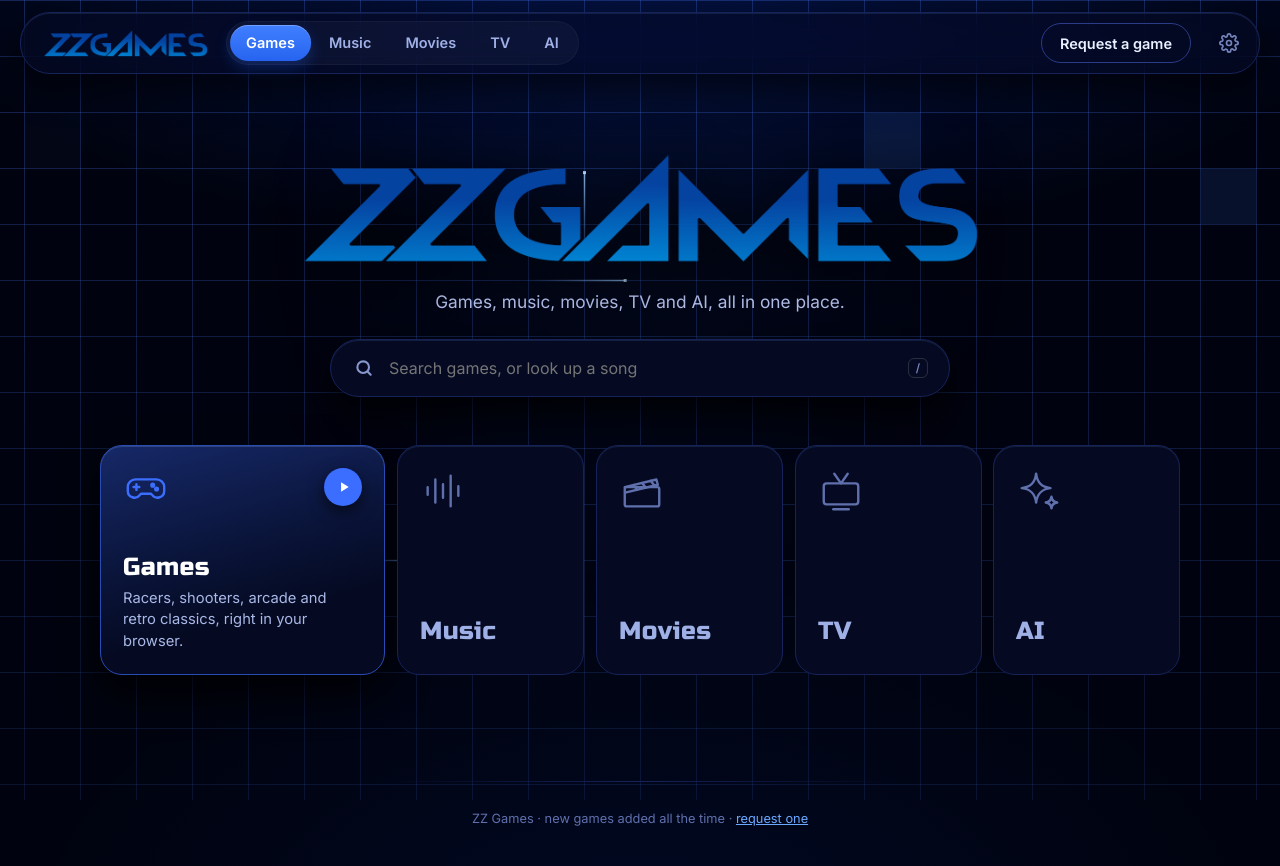
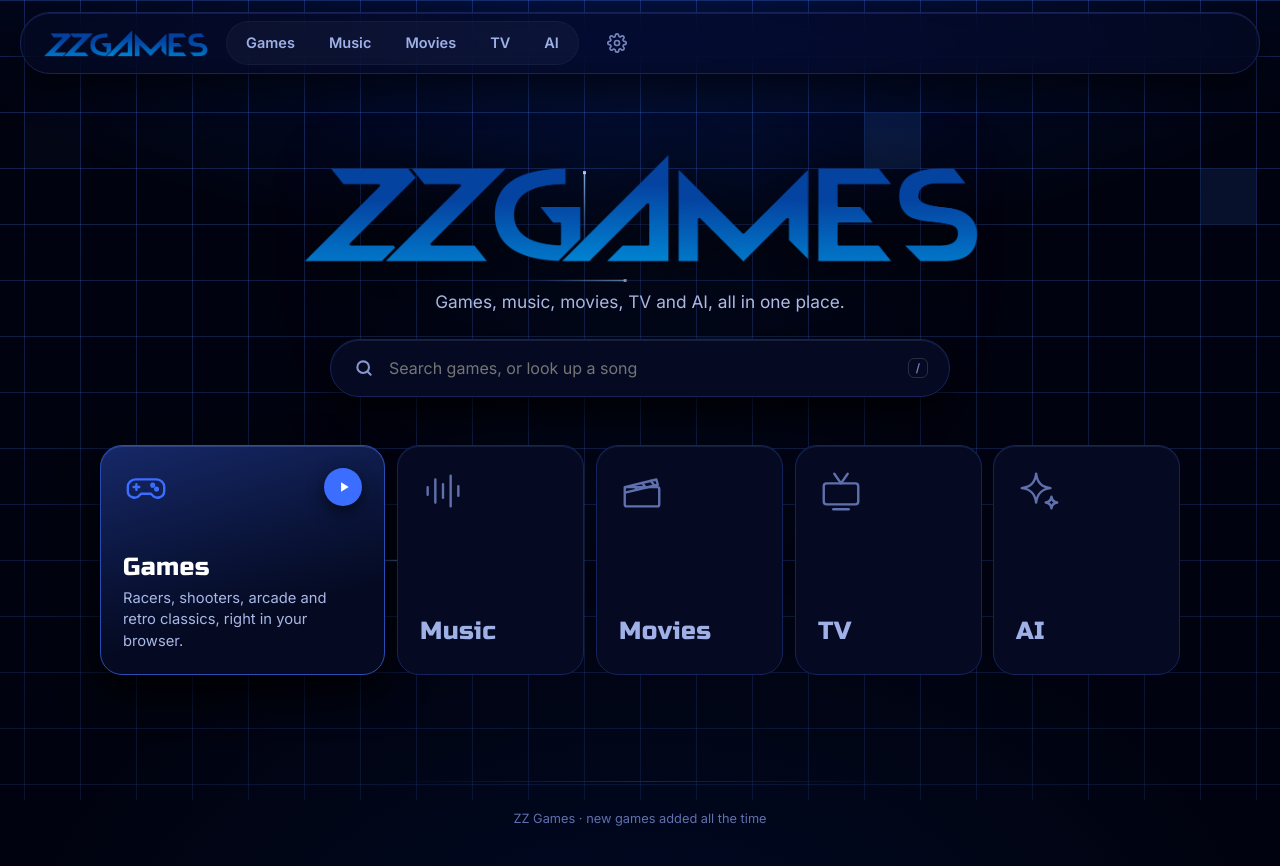
Before and after one commit to ZZ-games/site-v2, a plain HTML site: page index.html in a window 1280 px wide. Drawn offline with Linux system fonts and the light colour scheme.

Commit message:
Remove home request link and active Games state

```diff
--- a/index.html
+++ b/index.html
@@ -36,14 +36,13 @@
     <a href="index.html" class="logo"><img src="logo-flat.png?v=2" alt="ZZ Games"></a>
     <span class="fx-pill" aria-hidden="true"></span>
     <nav class="zz-links" aria-label="Main">
-      <a href="games.html" class="on">Games</a>
+      <a href="games.html">Games</a>
       <a href="music.html">Music</a>
       <a href="watch.html?type=movie&id=popular" data-ch="movies">Movies</a>
       <a href="watch.html?type=tv&id=popular" data-ch="tv">TV</a>
       <a href="ai.html">AI</a>
     </nav>
     <i id="fxReady" hidden></i>
-    <a id="requestLink" class="btn ghost hide-sm" href="request.html">Request a game</a>
   </header>
 
   <section class="zz-hero" aria-label="ZZ Games">
@@ -92,14 +91,10 @@
         <div id="recent" class="rail"></div>
       </section>
 
-      <section id="favWrap" class="row-wrap" hidden>
-        <div class="row-head"><h2><span class="fav-heart">♥</span> Favorites</h2></div>
-        <div id="favs" class="rail"></div>
-      </section>
     </div>
   </main>
 
-  <footer class="foot">ZZ Games · new games added all the time · <a href="request.html">request one</a></footer>
+  <footer class="foot">ZZ Games · new games added all the time</footer>
 
   <script src="games.js?v=202611170"></script>
   <script src="sources.js?v=202611170"></script>
```
